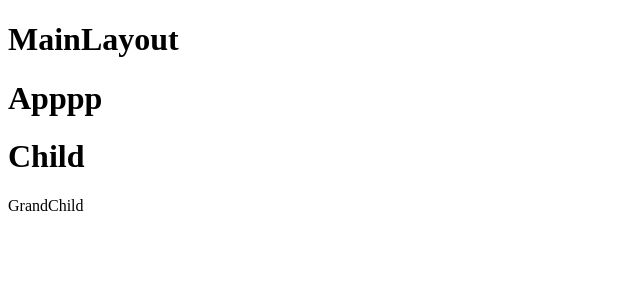
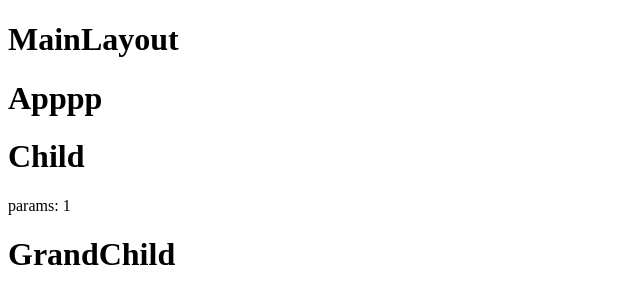
Before and after one commit to balabambe/react-typescript-scaffolding, a React (Create React App) app: page /app/child/1/grandchild in a window 1280 px wide. Shown: the top 304 px of the page, without its empty margins (0-640 px from the left). Built offline with nearby package versions, Linux system fonts and the light colour scheme.

Commit message:
Get params by routing.

```diff
--- a/src/pages/Child.tsx
+++ b/src/pages/Child.tsx
@@ -1,10 +1,15 @@
 import React from 'react';
 import { renderRoutes, RouteConfigComponentProps } from 'react-router-config';
+import { useParams } from 'react-router-dom';
 
-const App: React.FC<RouteConfigComponentProps> = ({route}) =>  (
+const App: React.FC<RouteConfigComponentProps> = ({route}) =>  {
+  const {id} = useParams<{id: string}>();
+  return (
     <>
       <h1>Child</h1>
+      <div>params: {id}</div>
       {renderRoutes(route?.routes)}
     </>
   );
+};
 export default App;
--- a/src/pages/GrandChild.tsx
+++ b/src/pages/GrandChild.tsx
@@ -1,2 +1,2 @@
-const GrandChild: React.FC = () => <>GrandChild</>;
+const GrandChild: React.FC = () => <h1>GrandChild</h1>;
 export default GrandChild;
```
